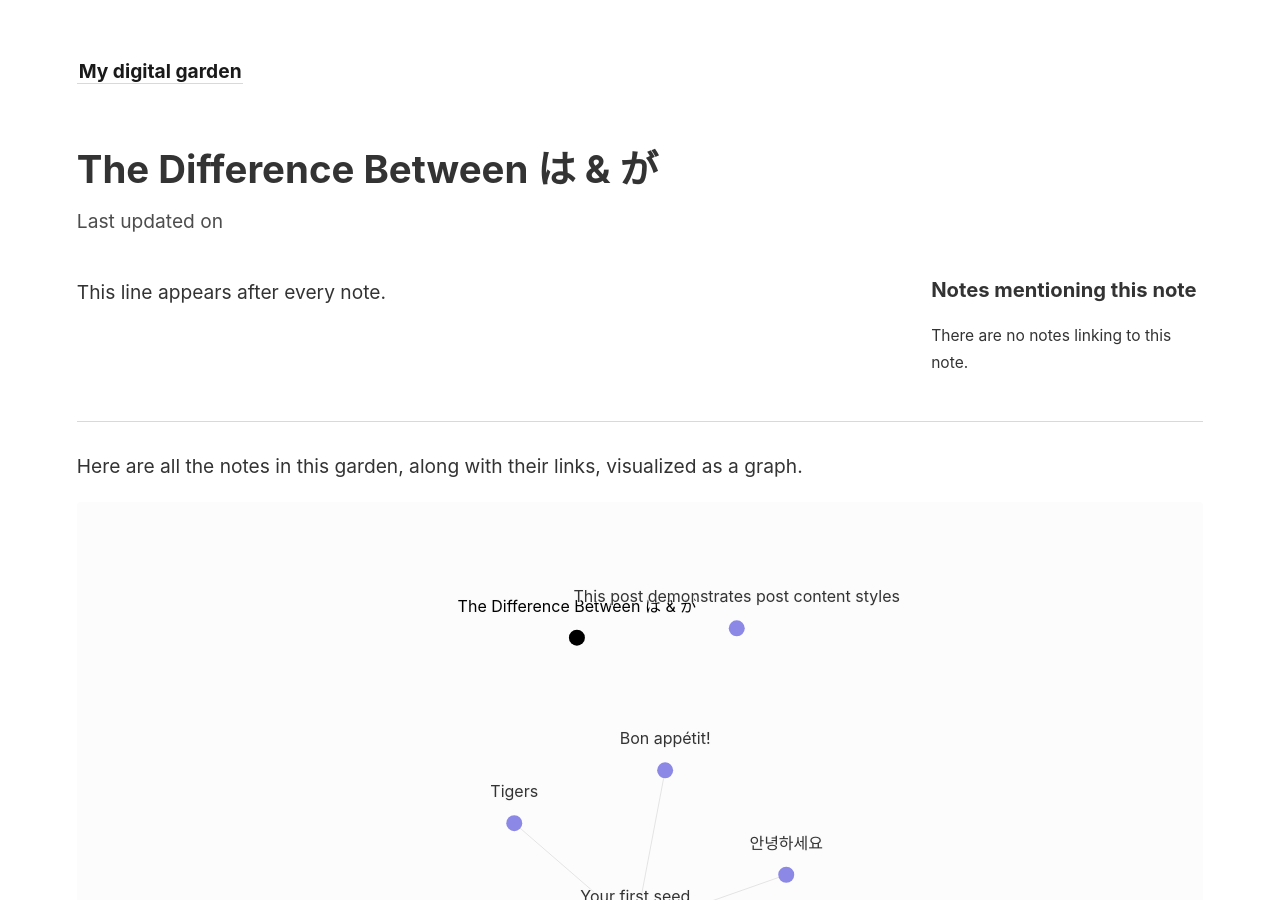
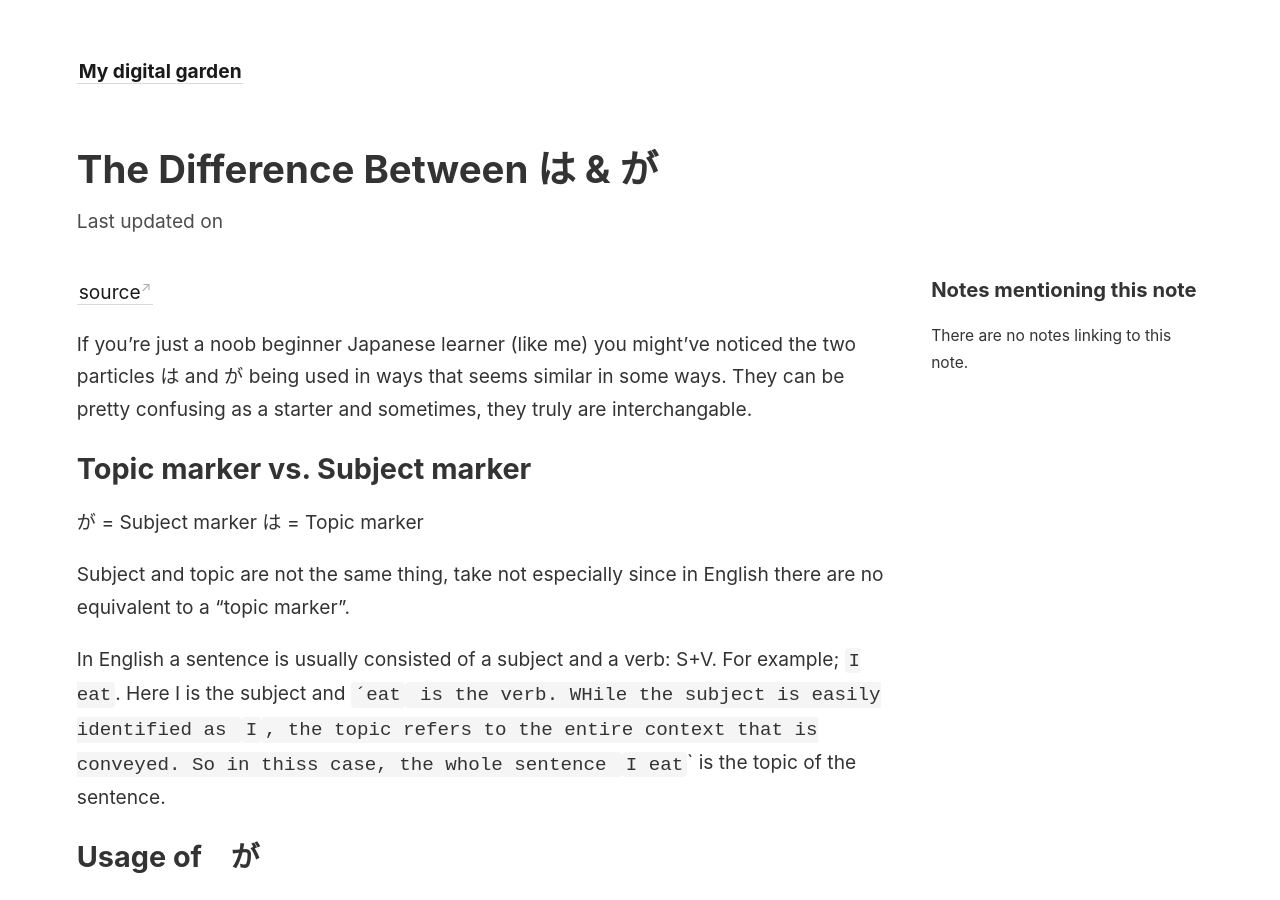
Before and after one commit to johe96/blog, a Jekyll site: the page built from _notes/The Difference Between は & が.md, in a window 1280 px wide and 900 px high. Built offline with Jekyll 4.4.1, drawn with Linux system fonts in a browser that asks for light colours; some of the changed text lies outside the part shown.

Commit message:
Update The Difference Between は & が.md

```diff
--- a/_notes/The Difference Between は & が.md
+++ b/_notes/The Difference Between は & が.md
@@ -1,3 +1,22 @@
 ---
 title: The Difference Between は & が
 ---
+[source](https://www.wasabi-jpn.com/how-to-speak-japanese/live-seminar/the-difference-between-ha-ga-explained/#:~:text=First%20of%20all%2C%20it%20is,%E3%81%AF%20is%20a%20topic%20marker.&text=Subject%20and%20topic%20are%20not,%E2%80%9Ctopic%20marker%E2%80%9D%20in%20English.)
+
+If you're just a noob beginner Japanese learner (like me) you might've noticed the two particles は and が being used in ways that seems similar in some ways. They can be pretty confusing as a starter and sometimes, they truly are interchangable.
+
+## Topic marker vs. Subject marker
+
+が = Subject marker
+は = Topic marker
+
+Subject and topic are not the same thing, take not especially since in English there are no equivalent to a "topic marker".
+
+In English a sentence is usually consisted of a subject and a verb: S+V. For example; ``I eat``. Here I is the subject and `´eat`` is the verb. WHile the subject is easily identified as ``I``, the topic refers to the entire context that is conveyed. So in thiss case, the whole sentence ``I eat`` is the topic of the sentence.
+
+## Usage of　が
+
+Traditionally, here's how が is used:
+
+1. が marks the subject: 桜が咲いた　The cherry blossoms are blooming.
+2. が emphasizes a subject by eliminating other options:
```
